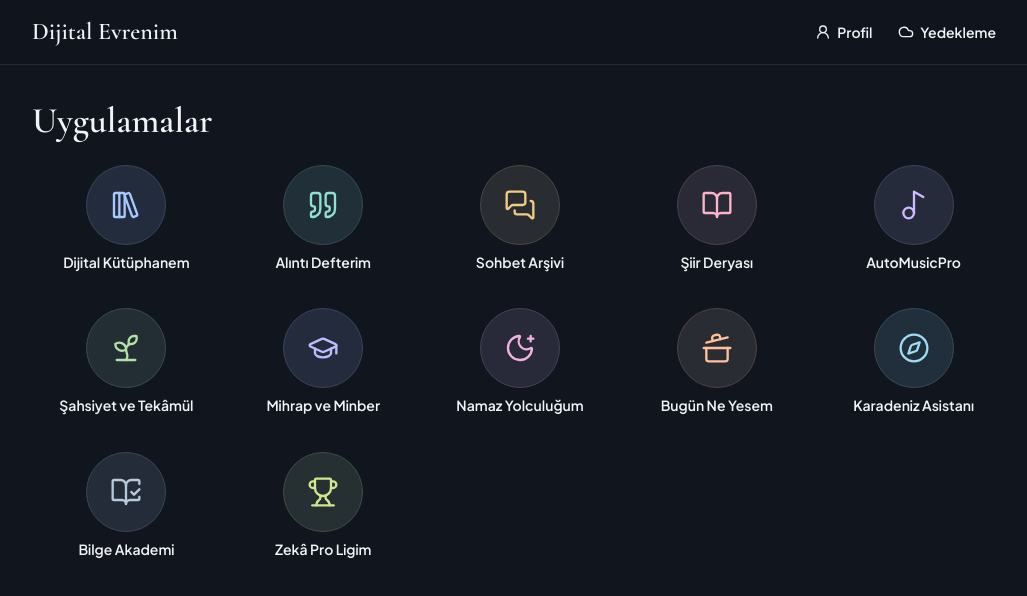
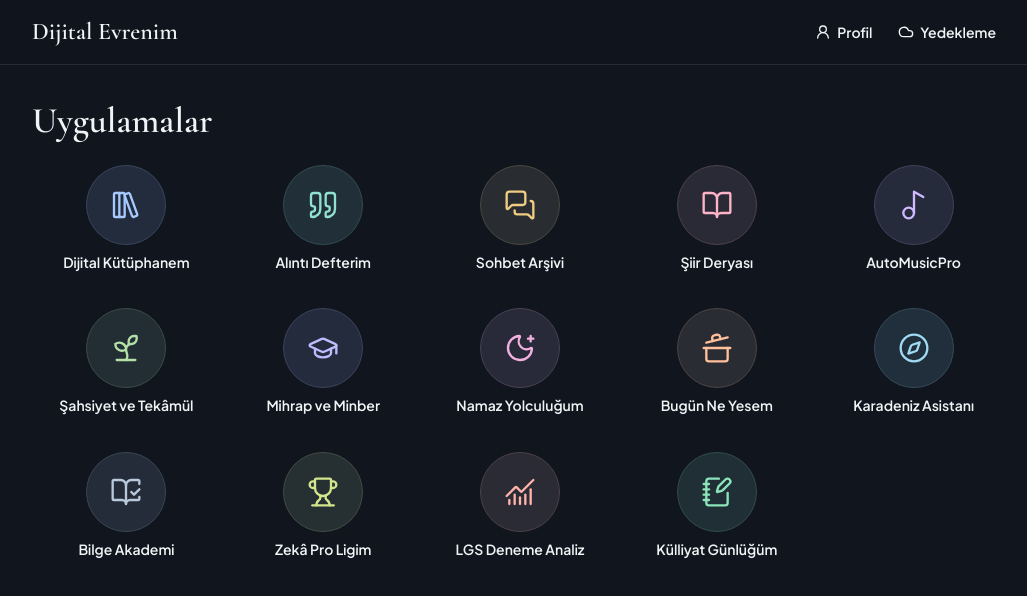
Before and after one commit to ahmedozdemir99/Dijital-evren, a React (Vite) app: page /#uygulamalar in a window 1280 px wide. Before the commit this address led to /#uygulamalar. Shown: the top 596 px of the page, without its empty margins (120-1147 px from the left). Built offline with nearby package versions, Linux system fonts and the light colour scheme.

Commit message:
Add LGS Deneme Analiz and Külliyat Günlüğüm to the launcher

```diff
--- a/src/index.css
+++ b/src/index.css
@@ -115,6 +115,14 @@
     --menu-light: #526618;
     --menu-dark: #d3e68d;
   }
+  .menu-link:where([data-menu-color="red"]) {
+    --menu-light: #9a302c;
+    --menu-dark: #ffb4aa;
+  }
+  .menu-link:where([data-menu-color="emerald"]) {
+    --menu-light: #12644a;
+    --menu-dark: #8be4ba;
+  }
   .menu-link:where([data-menu-color="slate"]) {
     --menu-light: #405268;
     --menu-dark: #b9c9dc;
--- a/src/integrations/shared/liveApplications.ts
+++ b/src/integrations/shared/liveApplications.ts
@@ -11,6 +11,8 @@ export const INDEPENDENT_APPLICATIONS: Record<string, string> = {
   'tekamul-yolunda': 'https://tek-mul-yolunda.pages.dev/',
   'bilge-akademi': 'https://bilge-akademi4.pages.dev/',
   'zeka-pro-ligi': 'https://zeka-pro-ligim.pages.dev/',
+  'deneme-analiz': 'https://deneme-analiz-amk.pages.dev/',
+  'kulliyat-gunlugum': 'https://kulliyatgunlugum.pages.dev/',
 };
 
 export function independentSourceUrl(appId: string): string | undefined {
--- a/src/pages/IntegrationsPage.tsx
+++ b/src/pages/IntegrationsPage.tsx
@@ -1,6 +1,6 @@
 import {
-  BookOpen, BookOpenCheck, Compass, CookingPot, GraduationCap, LibraryBig, MessagesSquare,
-  MoonStar, Music2, Quote, Sprout, Trophy,
+  BookOpen, BookOpenCheck, ChartNoAxesCombined, Compass, CookingPot, GraduationCap, LibraryBig, MessagesSquare,
+  MoonStar, Music2, NotebookPen, Quote, Sprout, Trophy,
 } from 'lucide-react';
 import { Navigate, useLocation } from 'react-router-dom';
 import { EXISTING_APPS_LIST } from '../core/registry/modules';
@@ -19,12 +19,16 @@ const appearance: Record<string, { color: string; icon: typeof BookOpen }> = {
   'karadeniz-asistani': { color: 'cyan', icon: Compass },
   'bilge-akademi': { color: 'slate', icon: BookOpenCheck },
   'zeka-pro-ligi': { color: 'lime', icon: Trophy },
+  'deneme-analiz': { color: 'red', icon: ChartNoAxesCombined },
+  'kulliyat-gunlugum': { color: 'emerald', icon: NotebookPen },
 };
 
 const applications = [
   ...EXISTING_APPS_LIST,
   { appId: 'bilge-akademi', name: 'Bilge Akademi' },
   { appId: 'zeka-pro-ligi', name: 'Zekâ Pro Ligim' },
+  { appId: 'deneme-analiz', name: 'LGS Deneme Analiz' },
+  { appId: 'kulliyat-gunlugum', name: 'Külliyat Günlüğüm' },
 ];
 
 export function ApplicationLauncher() {
```
Also changed, not shown: 1 other file (tests, documents, lock files or other folders).
